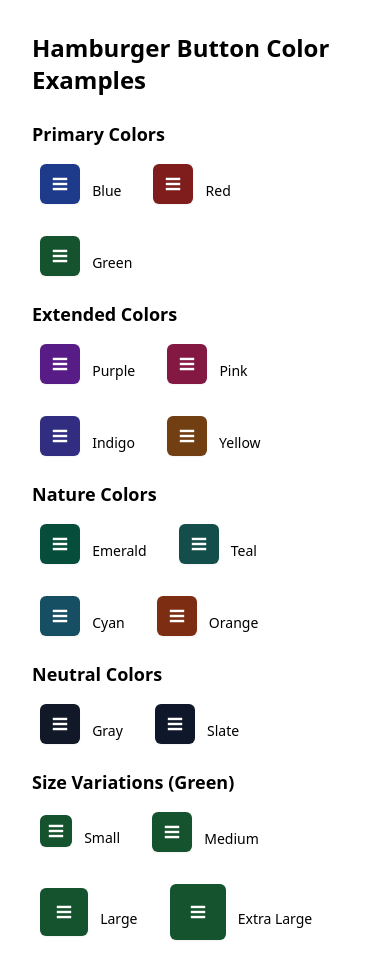
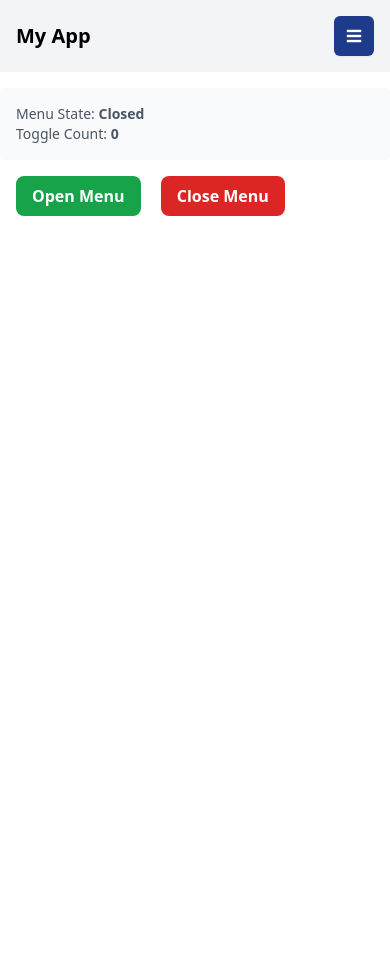
Before and after one commit to jonssmall/alpine-kit, a website built with Vite: page index.html in a window 390 px wide. After the commit the page ends 844 px from the top, so only its background shows below. Built offline with nearby package versions, Linux system fonts and the light colour scheme.

Commit message:
fix hamburger

```diff
--- a/index.html
+++ b/index.html
@@ -4,125 +4,116 @@
 <head>
   <meta charset="UTF-8">
   <meta name="viewport" content="width=device-width, initial-scale=1.0">
-  <title>Your Site</title>
+  <title>Alpine + Hamburger Integration</title>
 </head>
 
 <body>
-  <div class="p-8 space-y-4">
-    <h1 class="text-2xl font-bold mb-6">Hamburger Button Color Examples</h1>
+  <div x-data="mobileMenu()">
+    <!-- Mobile menu with hamburger button -->
+    <div class="flex items-center justify-between p-4 bg-gray-100">
+      <h1 class="text-xl font-bold">My App</h1>
 
-    <!-- Primary Colors -->
-    <div class="space-y-2">
-      <h2 class="text-lg font-semibold">Primary Colors</h2>
-      <div class="flex flex-wrap gap-4">
-        <span class="m-2">
-          <hamburger-button color="blue" class="inline-block"></hamburger-button>
-          <span class="ml-2 text-sm">Blue</span>
-        </span>
-        <span class="m-2">
-          <hamburger-button color="red" class="inline-block"></hamburger-button>
-          <span class="ml-2 text-sm">Red</span>
-        </span>
-        <span class="m-2">
-          <hamburger-button color="green" class="inline-block"></hamburger-button>
-          <span class="ml-2 text-sm">Green</span>
-        </span>
-      </div>
+      <!-- Hamburger button that controls Alpine state -->
+      <hamburger-button
+        x-ref="hamburger"
+        color="blue"
+        size="md"
+        @hamburger-toggle="handleToggle($event)"
+      ></hamburger-button>
     </div>
 
-    <!-- Extended Colors -->
-    <div class="space-y-2">
-      <h2 class="text-lg font-semibold">Extended Colors</h2>
-      <div class="flex flex-wrap gap-4">
-        <span class="m-2">
-          <hamburger-button color="purple" class="inline-block"></hamburger-button>
-          <span class="ml-2 text-sm">Purple</span>
-        </span>
-        <span class="m-2">
-          <hamburger-button color="pink" class="inline-block"></hamburger-button>
-          <span class="ml-2 text-sm">Pink</span>
-        </span>
-        <span class="m-2">
-          <hamburger-button color="indigo" class="inline-block"></hamburger-button>
-          <span class="ml-2 text-sm">Indigo</span>
-        </span>
-        <span class="m-2">
-          <hamburger-button color="yellow" class="inline-block"></hamburger-button>
-          <span class="ml-2 text-sm">Yellow</span>
-        </span>
-      </div>
+    <!-- Mobile menu that responds to hamburger state -->
+    <nav
+      class="mobile-nav bg-white shadow-lg transition-all duration-300 ease-in-out overflow-hidden"
+      :class="isMenuOpen ? 'max-h-96 opacity-100' : 'max-h-0 opacity-0'"
+      x-show="isMenuOpen"
+      x-transition:enter="transition ease-out duration-200"
+      x-transition:enter-start="opacity-0 scale-95"
+      x-transition:enter-end="opacity-100 scale-100"
+      x-transition:leave="transition ease-in duration-75"
+      x-transition:leave-start="opacity-100 scale-100"
+      x-transition:leave-end="opacity-0 scale-95"
+    >
+      <ul class="py-2">
+        <li><a href="#" class="block px-4 py-2 text-gray-800 hover:bg-gray-100">Home</a></li>
+        <li><a href="#" class="block px-4 py-2 text-gray-800 hover:bg-gray-100">About</a></li>
+        <li><a href="#" class="block px-4 py-2 text-gray-800 hover:bg-gray-100">Services</a></li>
+        <li><a href="#" class="block px-4 py-2 text-gray-800 hover:bg-gray-100">Contact</a></li>
+      </ul>
+    </nav>
+
+    <!-- Debug info -->
+    <div class="p-4 mt-4 bg-gray-50 rounded">
+      <p class="text-sm text-gray-600">
+        Menu State: <span x-text="isMenuOpen ? 'Open' : 'Closed'" class="font-semibold"></span>
+      </p>
+      <p class="text-sm text-gray-600">
+        Toggle Count: <span x-text="toggleCount" class="font-semibold"></span>
+      </p>
     </div>
 
-    <!-- Nature Colors -->
-    <div class="space-y-2">
-      <h2 class="text-lg font-semibold">Nature Colors</h2>
-      <div class="flex flex-wrap gap-4">
-        <span class="m-2">
-          <hamburger-button color="emerald" class="inline-block"></hamburger-button>
-          <span class="ml-2 text-sm">Emerald</span>
-        </span>
-        <span class="m-2">
-          <hamburger-button color="teal" class="inline-block"></hamburger-button>
-          <span class="ml-2 text-sm">Teal</span>
-        </span>
-        <span class="m-2">
-          <hamburger-button color="cyan" class="inline-block"></hamburger-button>
-          <span class="ml-2 text-sm">Cyan</span>
-        </span>
-        <span class="m-2">
-          <hamburger-button color="orange" class="inline-block"></hamburger-button>
-          <span class="ml-2 text-sm">Orange</span>
-        </span>
-      </div>
-    </div>
-
-    <!-- Neutral Colors -->
-    <div class="space-y-2">
-      <h2 class="text-lg font-semibold">Neutral Colors</h2>
-      <div class="flex flex-wrap gap-4">
-        <span class="m-2">
-          <hamburger-button color="gray" class="inline-block"></hamburger-button>
-          <span class="ml-2 text-sm">Gray</span>
-        </span>
-        <span class="m-2">
-          <hamburger-button color="slate" class="inline-block"></hamburger-button>
-          <span class="ml-2 text-sm">Slate</span>
-        </span>
-      </div>
-    </div>
-
-    <!-- Size Examples -->
-    <div class="space-y-2 mt-8">
-      <h2 class="text-lg font-semibold">Size Variations (Green)</h2>
-      <div class="flex flex-wrap gap-4 items-center">
-        <span class="m-2">
-          <hamburger-button color="green" size="sm" class="inline-block"></hamburger-button>
-          <span class="ml-2 text-sm">Small</span>
-        </span>
-        <span class="m-2">
-          <hamburger-button color="green" size="md" class="inline-block"></hamburger-button>
-          <span class="ml-2 text-sm">Medium</span>
-        </span>
-        <span class="m-2">
-          <hamburger-button color="green" size="lg" class="inline-block"></hamburger-button>
-          <span class="ml-2 text-sm">Large</span>
-        </span>
-        <span class="m-2">
-          <hamburger-button color="green" size="xl" class="inline-block"></hamburger-button>
-          <span class="ml-2 text-sm">Extra Large</span>
-        </span>
-      </div>
+    <!-- Control buttons -->
+    <div class="p-4 space-x-4">
+      <button
+        @click="openMenu()"
+        class="bg-green-600 hover:bg-green-700 text-white px-4 py-2 rounded-lg font-semibold transition-colors"
+      >
+        Open Menu
+      </button>
+      <button
+        @click="closeMenu()"
+        class="bg-red-600 hover:bg-red-700 text-white px-4 py-2 rounded-lg font-semibold transition-colors"
+      >
+        Close Menu
+      </button>
     </div>
   </div>
 
   <script>
-    // Example of how to listen to the hamburger toggle event
-    document.querySelectorAll('hamburger-button').forEach(button => {
-      button.addEventListener('hamburger-toggle', function(event) {
-        console.log(`${this.getAttribute('color')} menu is now:`, event.detail.isOpen ? 'open' : 'closed');
-        // You can add your mobile menu show/hide logic here
-      });
-    });
+    function mobileMenu() {
+      return {
+        isMenuOpen: false,
+        toggleCount: 0,
+
+        init() {
+          console.log('Mobile menu initialized');
+        },
+
+        handleToggle(event) {
+          console.log('Hamburger toggled:', event.detail);
+          this.isMenuOpen = event.detail.isOpen;
+          this.toggleCount++;
+
+          // You can add additional logic here
+          if (this.isMenuOpen) {
+            document.body.style.overflow = 'hidden'; // Prevent scrolling
+          } else {
+            document.body.style.overflow = '';
+          }
+        },
+
+        // Programmatically control the hamburger from Alpine
+        openMenu() {
+          console.log('Opening menu...');
+          const hamburger = this.$refs.hamburger;
+          if (hamburger && hamburger.open) {
+            hamburger.open();
+          } else {
+            console.error('Hamburger button not found or no open method');
+          }
+        },
+
+        closeMenu() {
+          console.log('Closing menu...');
+          const hamburger = this.$refs.hamburger;
+          if (hamburger && hamburger.close) {
+            hamburger.close();
+          } else {
+            console.error('Hamburger button not found or no close method');
+          }
+        }
+      }
+    }
   </script>
 
   <!-- Vite Entry Point -->
```
